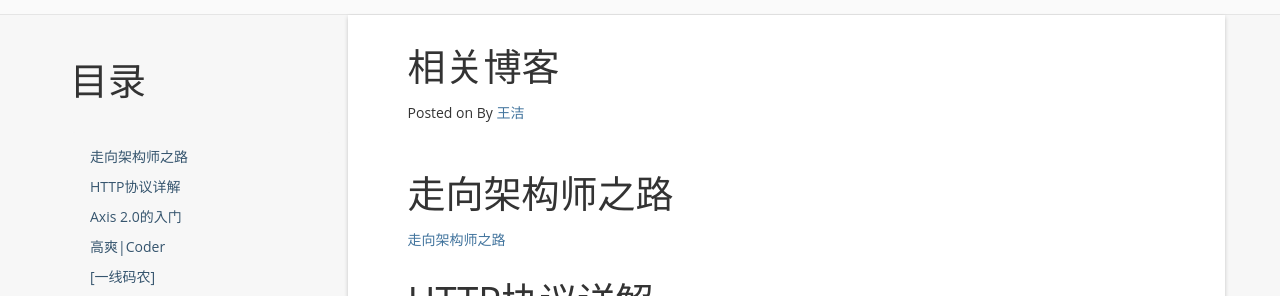
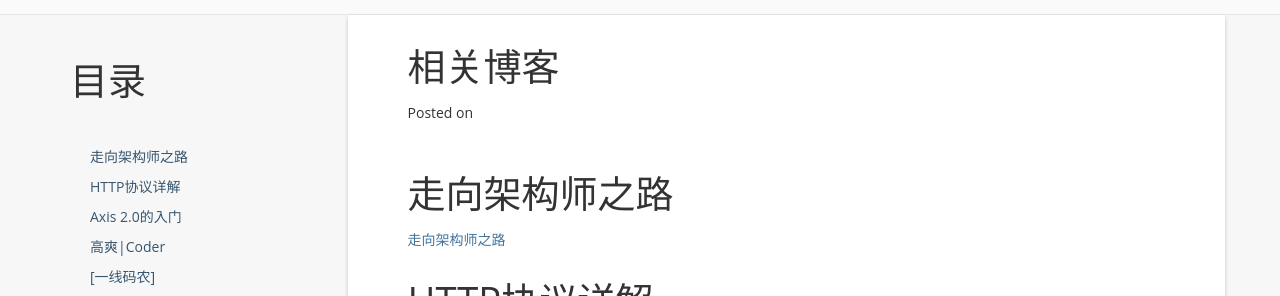
Before and after one commit to zhanglan/blog-1, a Jekyll site: the page built from reference.md, in a window 1280 px wide and 900 px high. Shown: the part 272-568 px from the top of the window. Built offline with Jekyll 4.4.1, drawn with Linux system fonts in a browser that asks for light colours; nearby versions of some CDN libraries; comment, search, counter and statistics services are not loaded.

Commit message:
Update post.html

```diff
--- a/_layouts/post.html
+++ b/_layouts/post.html
@@ -16,7 +16,7 @@
               <!--
                 <p class="post-meta">{{ page.date | date: "%b %-d, %Y" }}{% if page.author %} • {{ page.author }}{% endif %}{% if page.meta %} • {{ page.meta }}{% endif %}</p>
               -->
-              <div class="meta">Posted on <span class="postdate">{{ page.date | date: "%b %d, %Y" }}</span> By <a target="_blank" href="{{site.url}}">{{ site.author }}</a></div>
+              <div class="meta">Posted on <span class="postdate">{{ page.date | date: "%b %d, %Y" }}</span></div>
               <br />
             </header>
             <article class="post-content">
```
